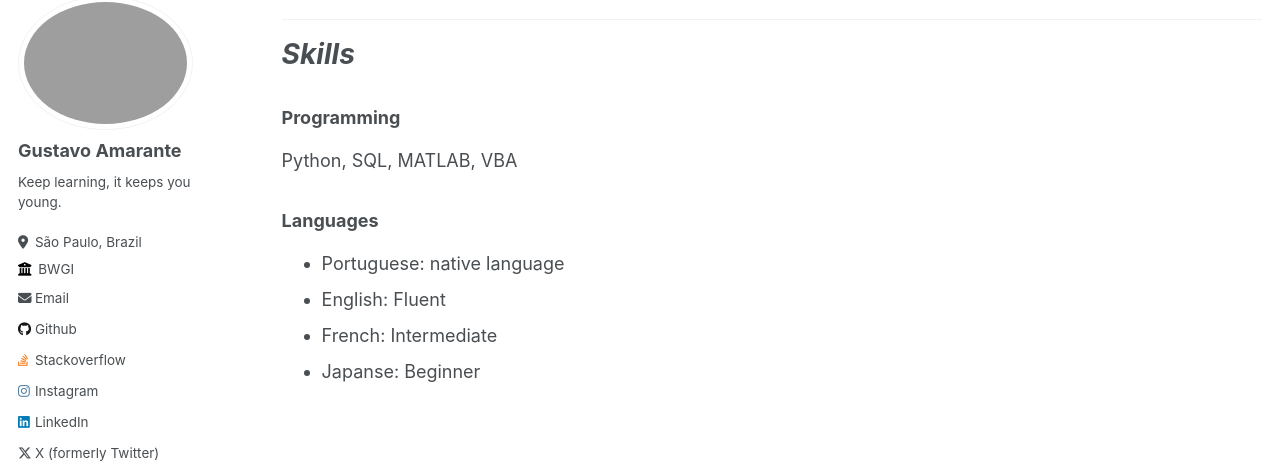
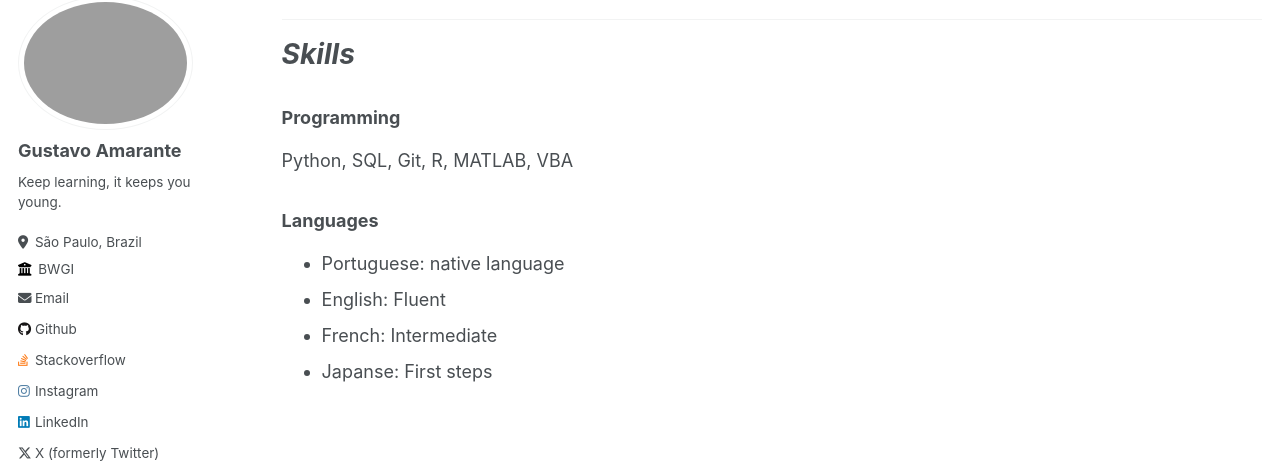
Before and after one commit to gusamarante/gusamarante, a Jekyll site: the page built from _pages/cv.md, in a window 1280 px wide and 900 px high, scrolled down 1705 px. Shown: the part 110-581 px from the top of the window. Built offline with Jekyll 4.4.1, drawn with Linux system fonts in a browser that asks for light colours.

Commit message:
Update cv.md
Minor Updates

```diff
--- a/_pages/cv.md
+++ b/_pages/cv.md
@@ -65,10 +65,10 @@ Architecht, program and train large neural networks for classification, regressi
 ---
 # *Skills*
 ### Programming
-Python, SQL, MATLAB, VBA
+Python, SQL, Git, R, MATLAB, VBA
 
 ### Languages
 - Portuguese: native language
 - English: Fluent
 - French: Intermediate
-- Japanse: Beginner
+- Japanse: First steps
```
